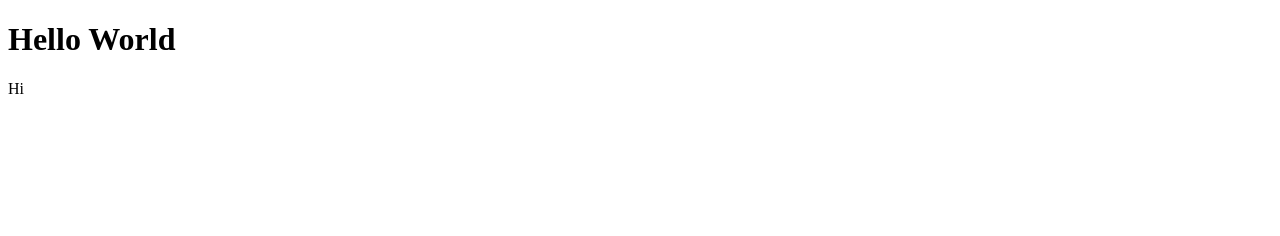
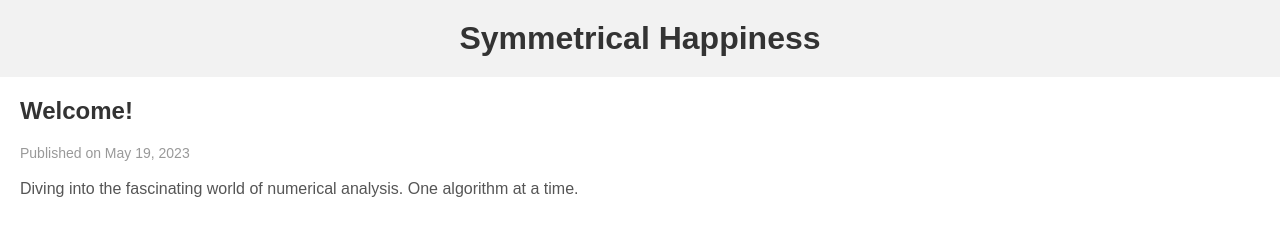
Before and after one commit to asilvatr/symmetrical-octo-happiness, a plain HTML site: page index.html in a window 1280 px wide. Drawn offline with Linux system fonts and the light colour scheme.

Commit message:
Update index.html

```diff
--- a/index.html
+++ b/index.html
@@ -1,7 +1,57 @@
 <!DOCTYPE html>
 <html>
+<head>
+  <title>Numerical Analysis Blog</title>
+  <style>
+    /* CSS styles for your blog */
+    body {
+      font-family: Arial, sans-serif;
+      margin: 0;
+      padding: 0;
+    }
+    header {
+      background-color: #f2f2f2;
+      padding: 20px;
+      text-align: center;
+    }
+    h1 {
+      color: #333333;
+      margin: 0;
+    }
+    .blog-post {
+      margin: 20px;
+    }
+    .post-title {
+      font-size: 24px;
+      font-weight: bold;
+      color: #333333;
+    }
+    .post-date {
+      font-size: 14px;
+      color: #999999;
+    }
+    .post-content {
+      margin-top: 10px;
+      line-height: 1.5;
+      color: #555555;
+    }
+  </style>
+</head>
 <body>
-<h1>Hello World</h1>
-<p>Hi</p>
+  <header>
+    <h1>Symmetrical Happiness</h1>
+  </header>
+
+  <div class="blog-post">
+    <h2 class="post-title">Welcome!</h2>
+    <p class="post-date">Published on May 19, 2023</p>
+    <div class="post-content">
+      <!-- Content of the blog post goes here -->
+      <p>Diving into the fascinating world of numerical analysis. One algorithm at a time.</p>
+    </div>
+  </div>
+
+  <!-- Add more blog posts as needed -->
+
 </body>
 </html>
```
